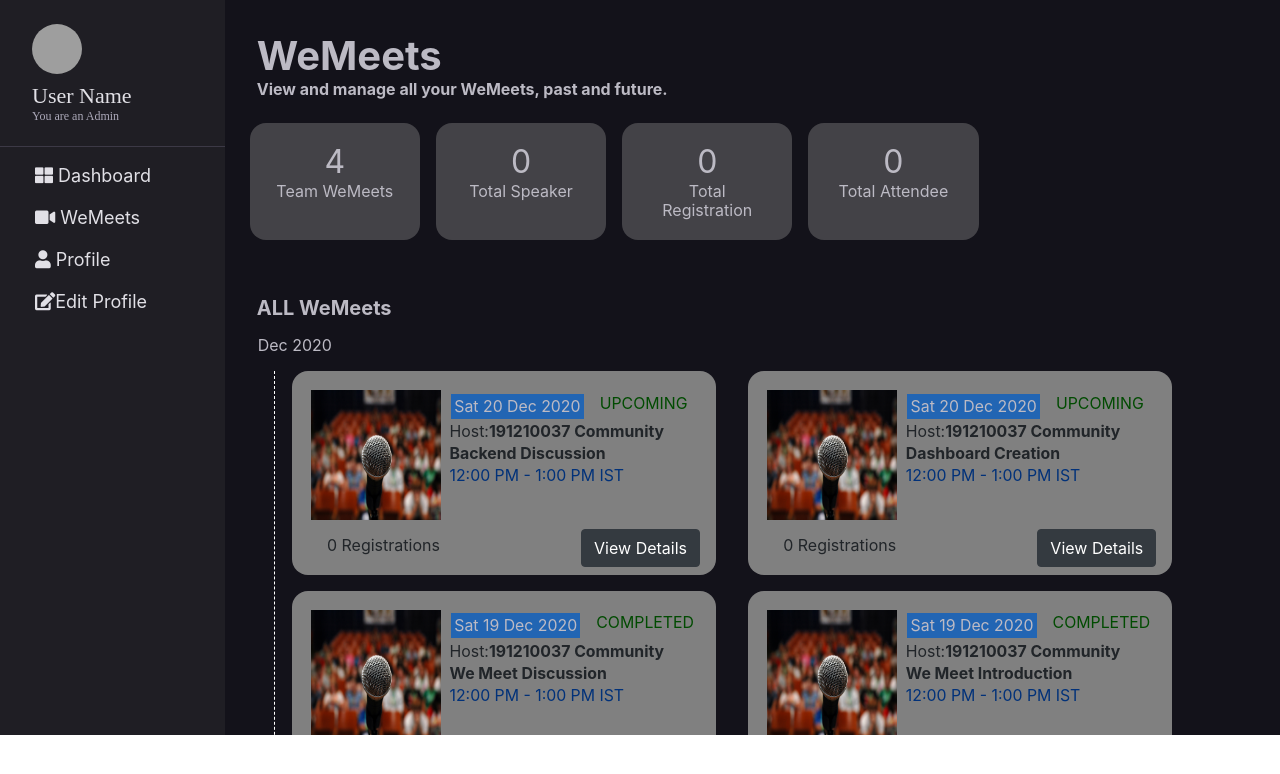
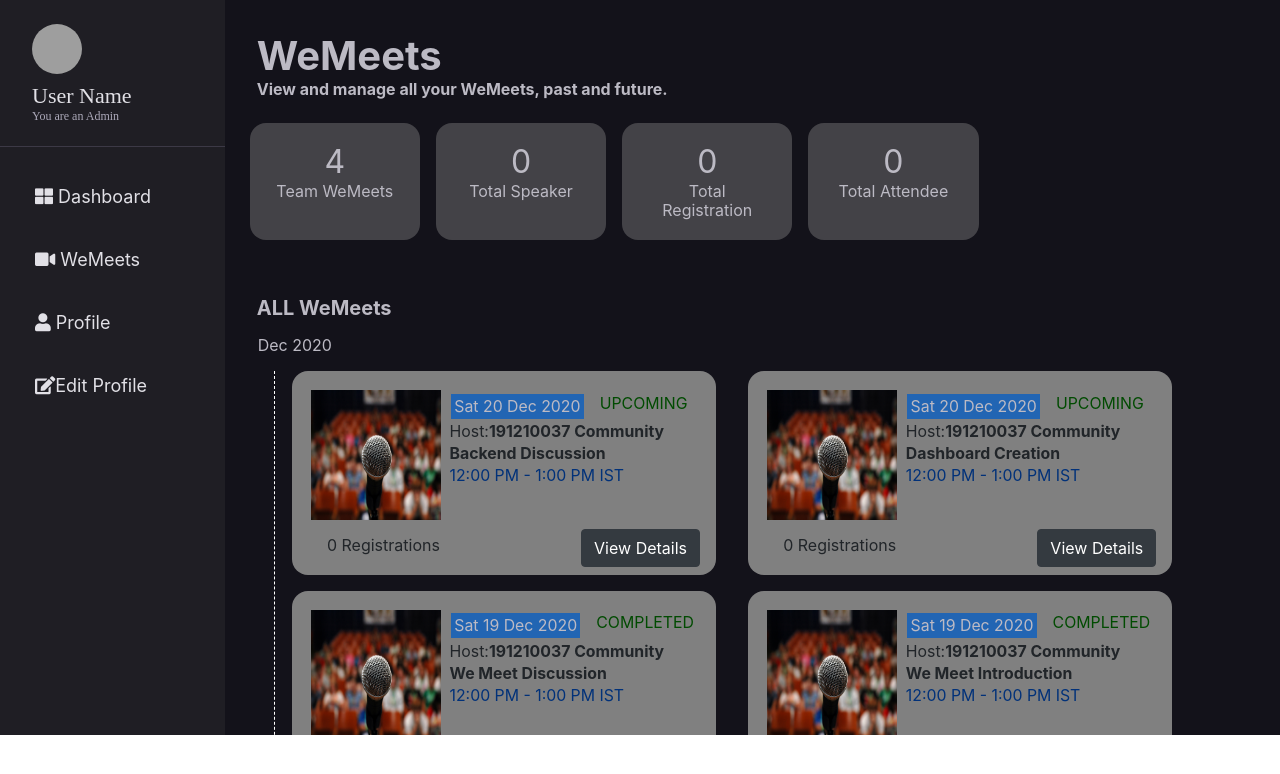
Before and after one commit to Abhishek397012/WeMeetFrontEnd, a React (Create React App) app: page /wemeets in a window 1280 px wide. Shown: the top 774 px of the page. Built offline with nearby package versions, Linux system fonts and the light colour scheme; grey boxes are pictures that could not be loaded.

Commit message:
Added little margin and spaced out sidebar links

```diff
--- a/src/components/Navneet Singh/styles.css
+++ b/src/components/Navneet Singh/styles.css
@@ -91,7 +91,7 @@ h1, h2, h3, h4, h5, h6, p {
 
 li{
     overflow: hidden;
-    margin: 15px 0px;
+    margin: 2em 0px;
     padding-left: 35px;
     display: flex;
     -webkit-box-align: center;
```
Also changed, not shown: 1 other file (tests, documents, lock files or other folders).
